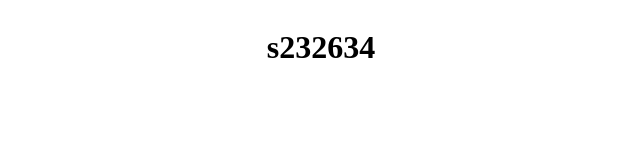
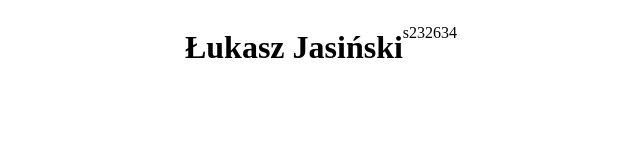
Before and after one commit to ljasinski-spec/test, a plain HTML site: page index.html in a window 1280 px wide. Shown: the whole page, without its empty margins (319-959 px from the left). Drawn offline with Linux system fonts and the light colour scheme.

Commit message:
Update index.html

```diff
--- a/index.html
+++ b/index.html
@@ -2,7 +2,7 @@
 <html lang="pl">
 <head>
   <meta charset="UTF-8">
-  <title>s232634</title>
+  <title>Lab01</title>
   <style>
     body
     {
@@ -12,6 +12,7 @@
   </style>
 </head>
 <body>
-  <h1>s232634</h1>
+  <h1>Łukasz Jasiński</h1>
+  <p>s232634</p>
 </body>
 </html>
```
